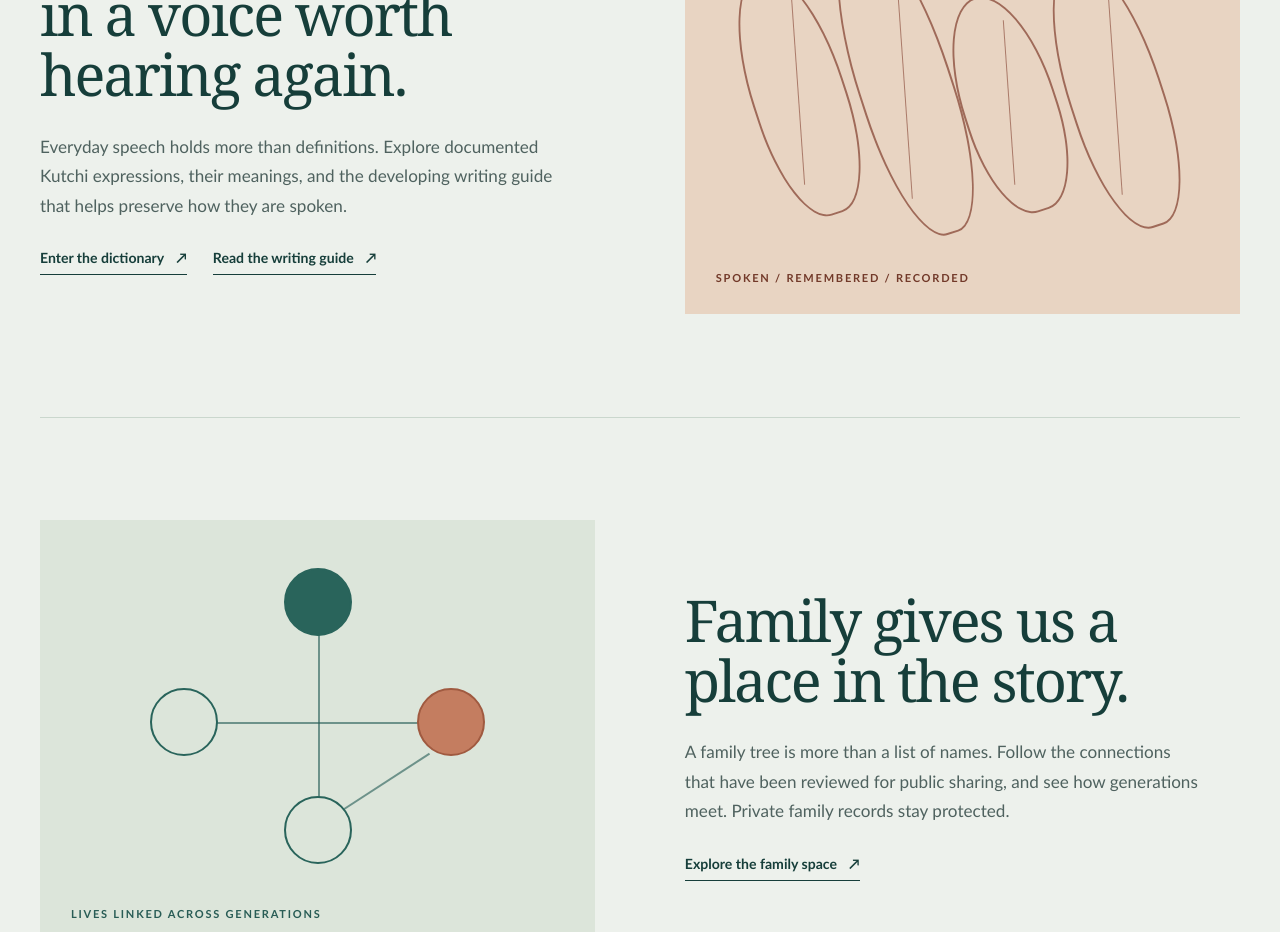
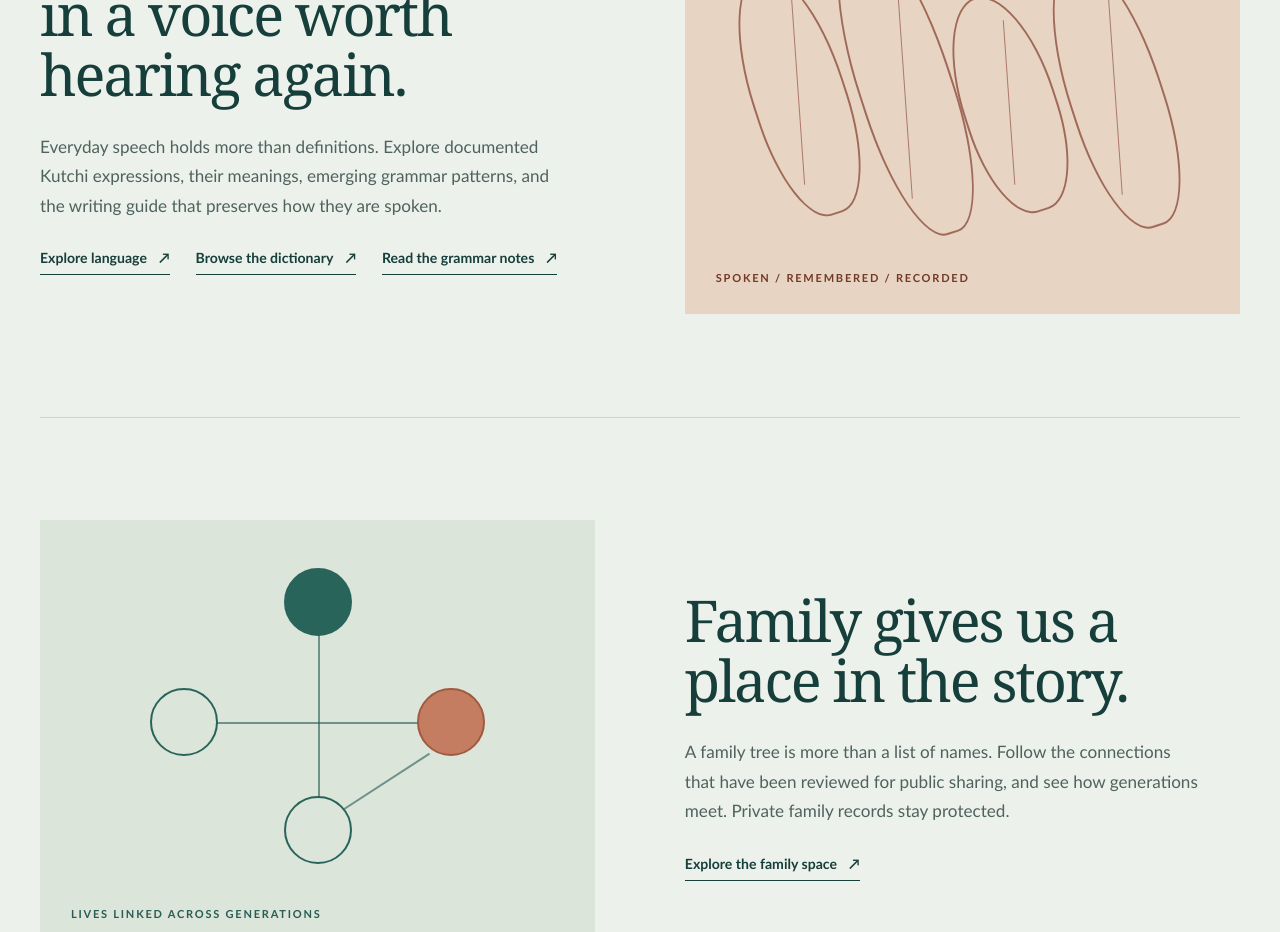
Before and after one commit to Fabdulla1/Madhaaf, a Next.js app: page / in a window 1280 px wide. Shown: the part 2140-3072 px from the top of the page. Built offline with nearby package versions, Linux system fonts and the light colour scheme; no server answers.

Commit message:
feat(language): guide homepage readers to new language and grammar sections

```diff
--- a/src/app/page.tsx
+++ b/src/app/page.tsx
@@ -83,12 +83,13 @@ export default function Home() {
               <h2>Language lives in a voice worth hearing again.</h2>
               <p>
                 Everyday speech holds more than definitions. Explore documented
-                Kutchi expressions, their meanings, and the developing writing
-                guide that helps preserve how they are spoken.
+                Kutchi expressions, their meanings, emerging grammar patterns,
+                and the writing guide that preserves how they are spoken.
               </p>
               <div className="home-chapter__links">
-                <Link className="text-link" href="/dictionary">Enter the dictionary <span aria-hidden="true">↗</span></Link>
-                <Link className="text-link" href="/orthography">Read the writing guide <span aria-hidden="true">↗</span></Link>
+                <Link className="text-link" href="/language">Explore language <span aria-hidden="true">↗</span></Link>
+                <Link className="text-link" href="/dictionary">Browse the dictionary <span aria-hidden="true">↗</span></Link>
+                <Link className="text-link" href="/language/grammar">Read the grammar notes <span aria-hidden="true">↗</span></Link>
               </div>
             </div>
             <div className="home-chapter__art home-chapter__art--language" aria-hidden="true">
```
